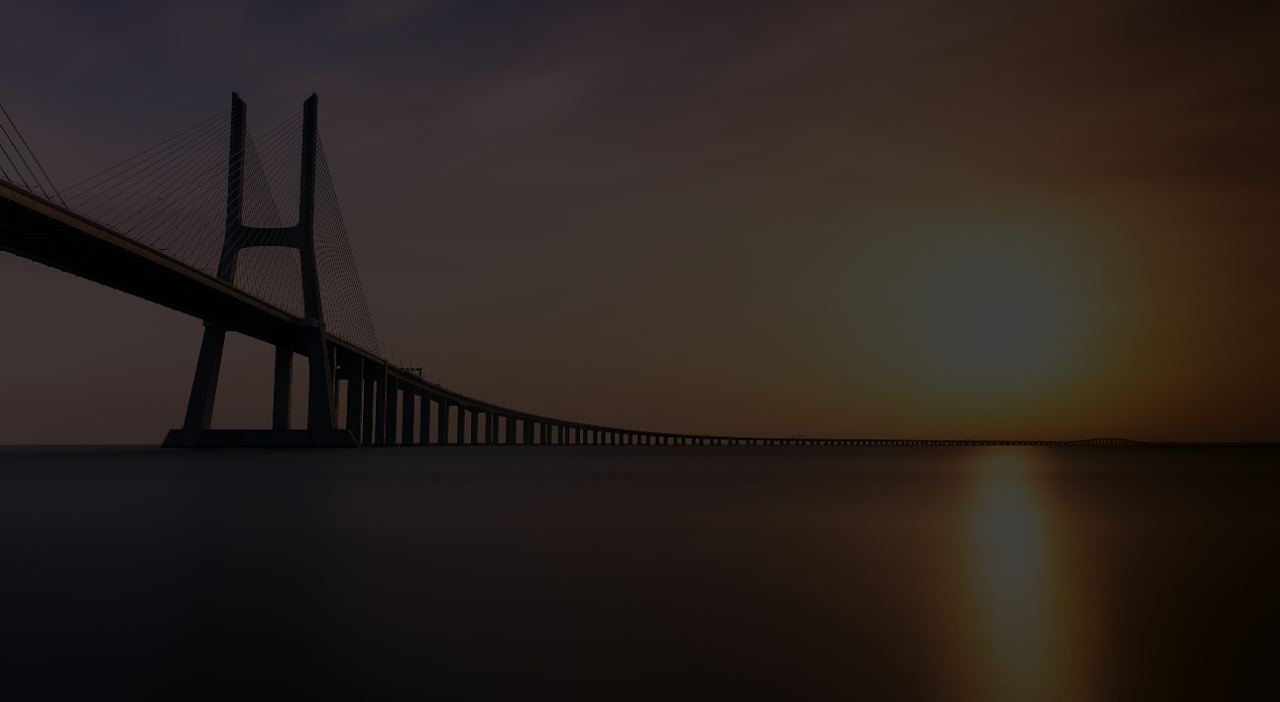
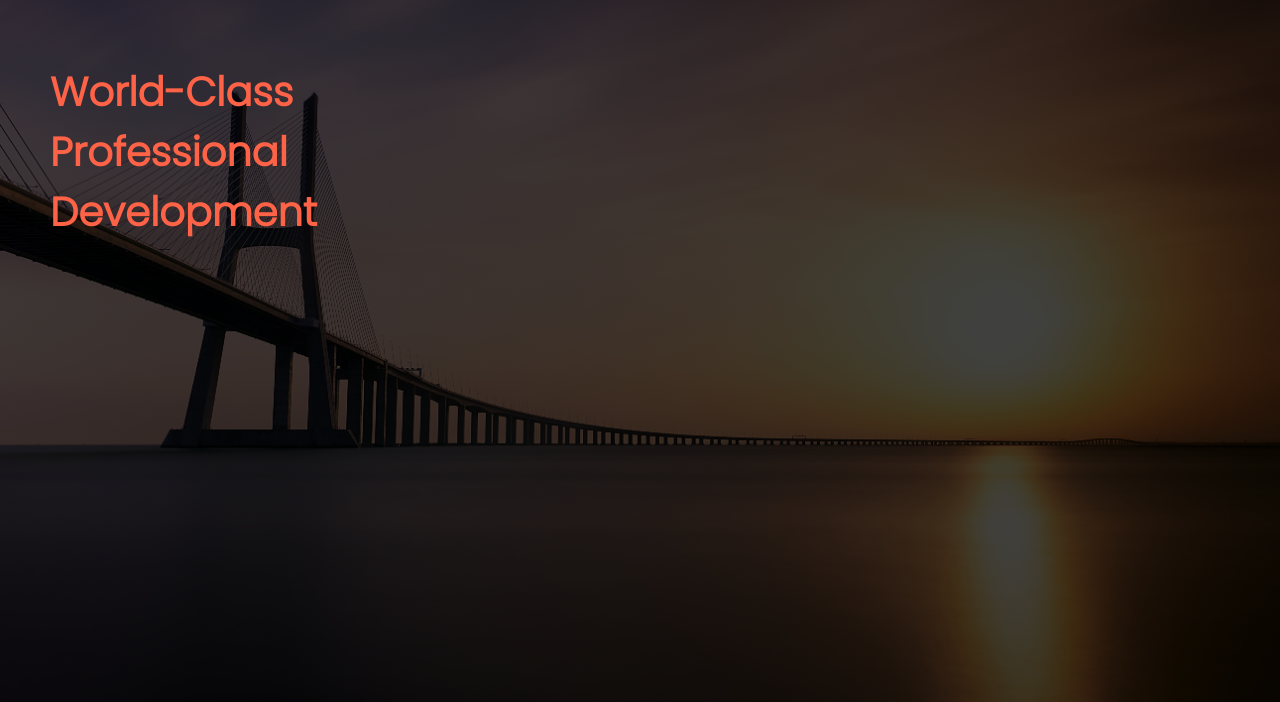
Before and after one commit to marufsiyam91/frist-web, a plain HTML site: page index.html in a window 1280 px wide. Shown: the part 98-800 px from the top of the page. Drawn offline with Linux system fonts and the light colour scheme.

Commit message:
new-code

```diff
--- a/index.html
+++ b/index.html
@@ -20,8 +20,12 @@
                 <li><a href="#">Profile</a></li>
                 <li><a href="#">About Us</a></li>
             </ul>
+        </div>
 
+        <div class="text">
+            <h1>World-Class <br> Professional <br> Development</h1>
         </div>
     </div>
+
 </body>
 </html>
--- a/style.css
+++ b/style.css
@@ -39,9 +39,20 @@ body{
 .navbar ul li a{
     text-decoration: none;
     color: white;
+    cursor: pointer;
+    position: relative;
+    transition: all 0.3s ease-in;
 }
 
 
 .navbar ul li a:hover{
+    color: tomato;
+}
 
+
+h1{
+    color: tomato;
+    font-size: 40px;
+    padding: 30px;
+    margin: 20px;
 }
```
